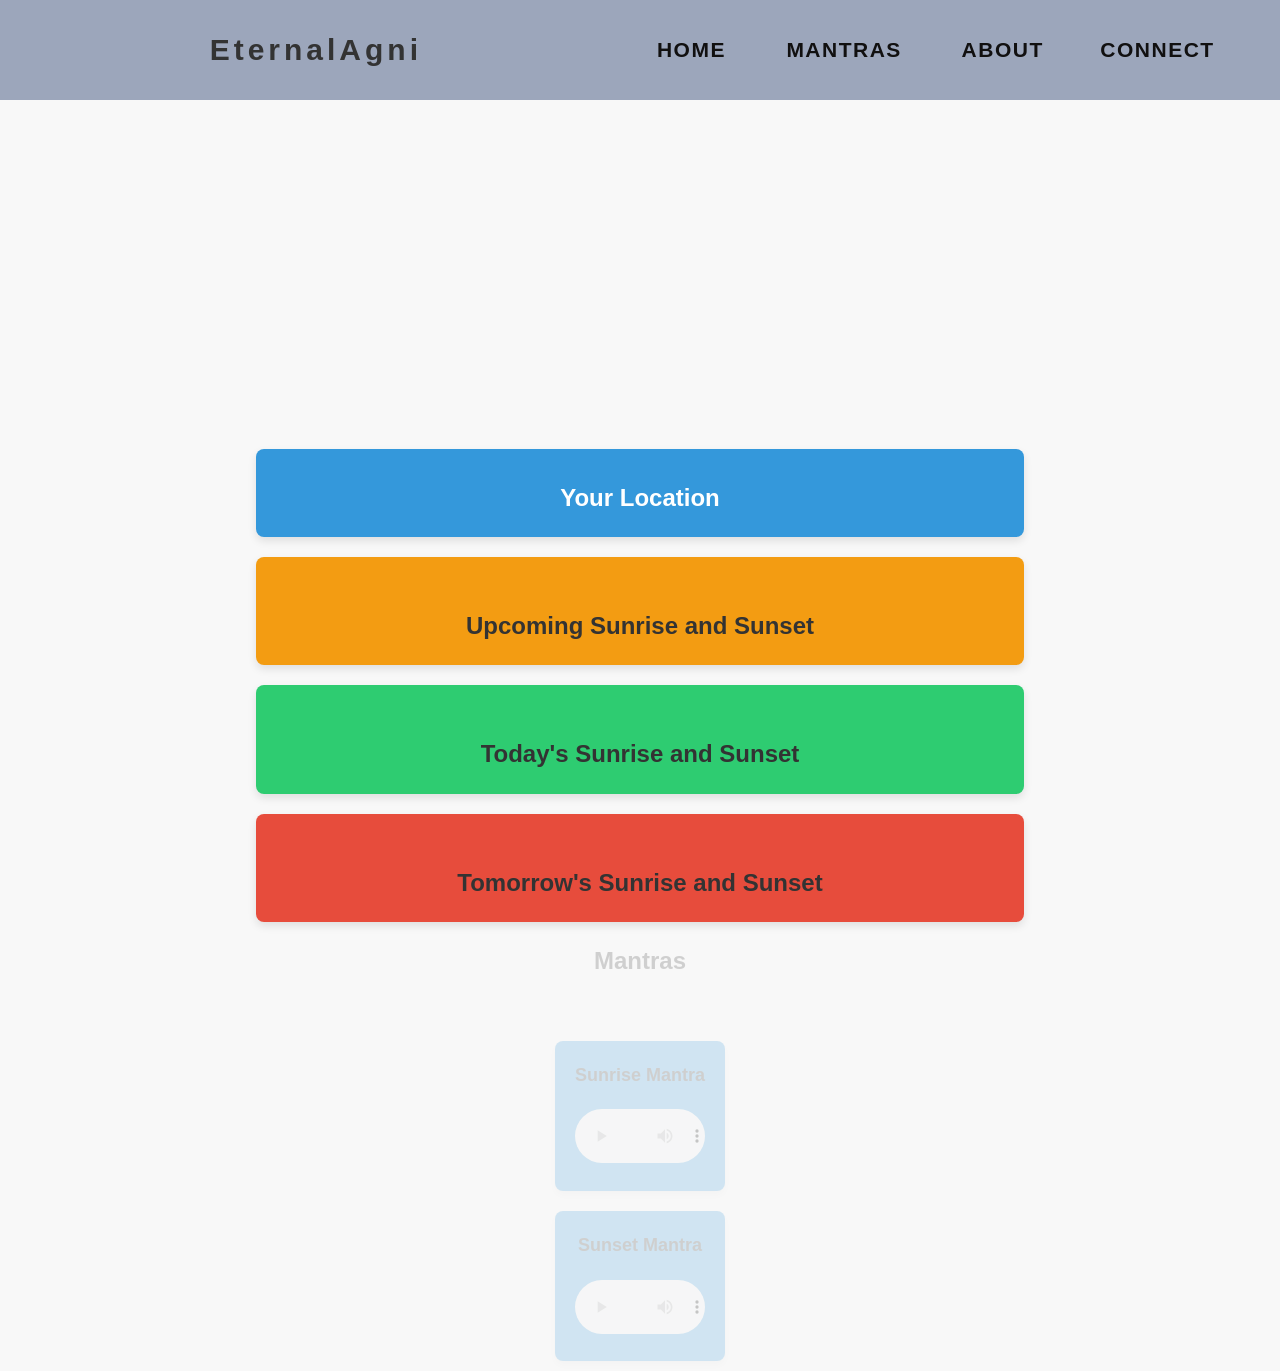
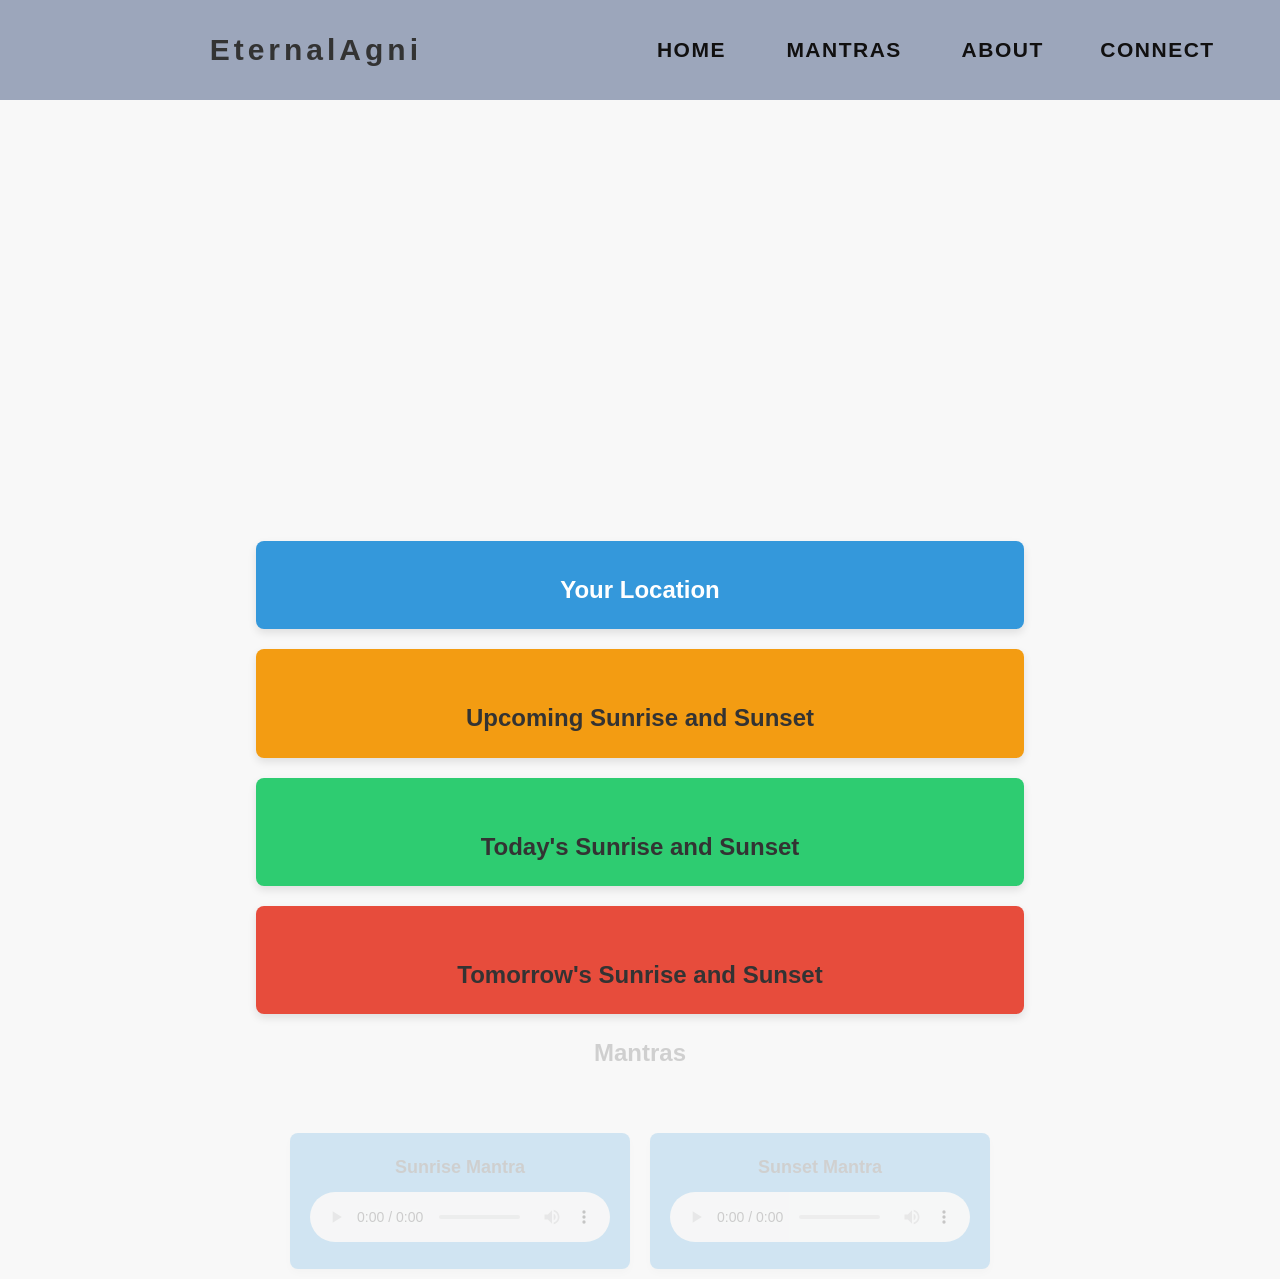

17:38 commit

--- a/style.css
+++ b/style.css
@@ -273,8 +273,13 @@ body {
 
 .content-wrap {
   width: 60%;
-  margin-top: 10px;
   margin-top: 900px;
+}
+
+@media screen and (max-width: 768px) {
+  .content-wrap {
+    margin-top: 1100px;
+  }
 }
 
 .card {
@@ -360,7 +365,7 @@ body {
 
 .mantras-section {
   display: flex;
-  flex-direction: column;
+  flex-direction: row;
   justify-content: space-between;
   margin-top: 50px;
   /* Adjust as needed */
@@ -386,9 +391,14 @@ body {
   color: #333;
 }
 
+
+/* Increase audio player size */
+
 .mantra-audio {
-  width: 100%;
-  margin-top: 10px;
+  width: 300px;
+  /* You can adjust the width as needed */
+  height: 50px;
+  /* You can adjust the height as needed */
 }
 
 .fade-in {
